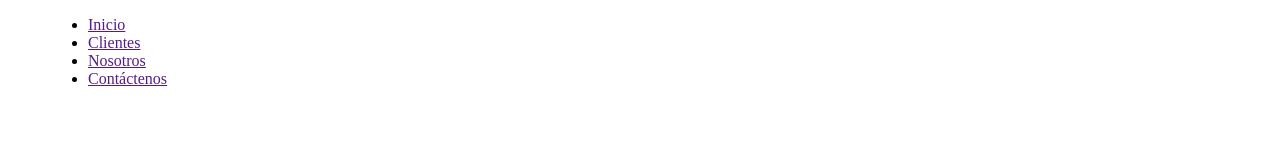
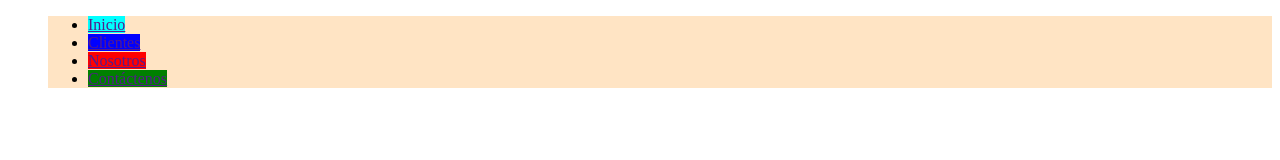
Before and after one commit to disu26/ActividadGit, a plain HTML site: page index.html in a window 1280 px wide. Drawn offline with Linux system fonts and the light colour scheme.

Commit message:
Se agregaron estilos al menu de index

```diff
--- a/index.html
+++ b/index.html
@@ -11,11 +11,11 @@
     <head>
       <menu>
         <nav>
-          <ul>
-            <li><a href="">Inicio</a></li>
-            <li><a href="">Clientes</a></li>
-            <li><a href="">Nosotros</a></li>
-            <li><a href="">Contáctenos</a></li>
+          <ul style="background-color: bisque">
+            <li><a href="" style="background-color: aqua">Inicio</a></li>
+            <li><a href="" style="background-color: blue">Clientes</a></li>
+            <li><a href="" style="background-color: red">Nosotros</a></li>
+            <li><a href="" style="background-color: green">Contáctenos</a></li>
           </ul>
         </nav>
       </menu>
```
